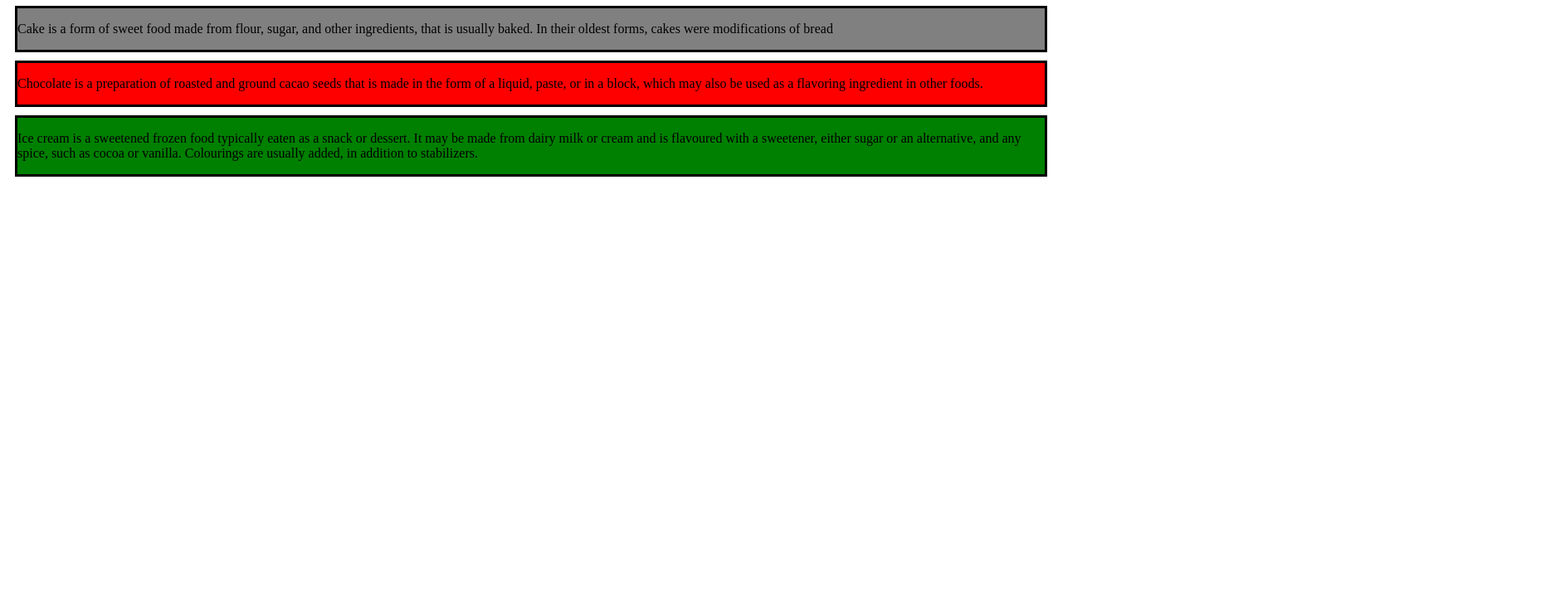
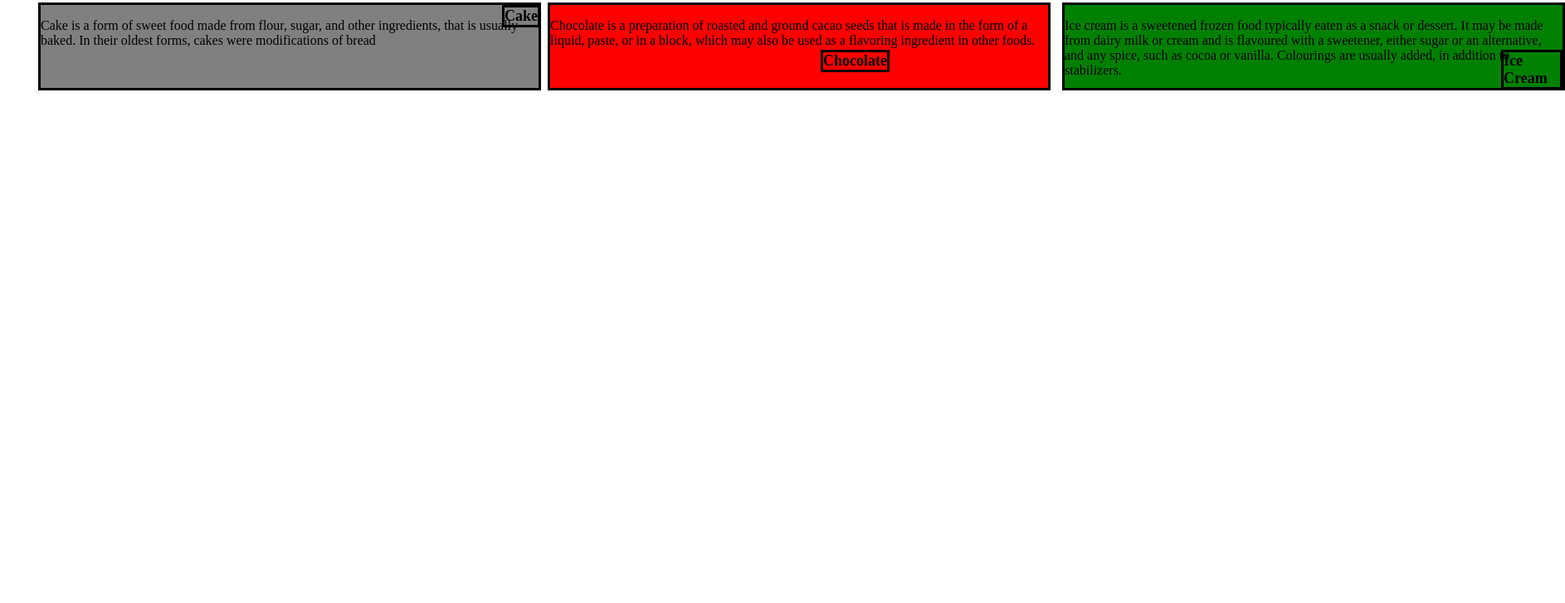
Before and after one commit to aryansh007/My_website, a plain HTML site: page module2_solution/css/first.html in a window 1280 px wide. Shown: the part 73-800 px from the top of the page at 83% size, 1886 px wide, since content can reach past the window. Drawn offline with Linux system fonts and the light colour scheme.

Commit message:
Update first.html

```diff
--- a/module2_solution/css/first.html
+++ b/module2_solution/css/first.html
@@ -13,26 +13,31 @@
   }
   .cake{
     position: absolute;
-    top: 16px;
-    left: 26px;
+    top: -18px;
+    left: 556px;
     font-size: 18px;
     border-style: solid;
   }
   .chocolate{
     position: absolute;
-    top: 16px;
-    left: 36px;
+    top: 36px;
+    left: 326px;
     font-size: 18px;
     border-style: solid;
   }
   .ice{
     position: absolute;
-    top: 16px;
-    left: 56px;
+    top: 36px;
+    left: 526px;
     font-size: 18px;
     border-style: solid;
   }
   .class2{
+    position: absolute;
+    top: 66px;
+	left:36px;
+	height:100px;
+	width:600px;
     border-style: solid;
     background-color:grey;
     margin-top: 10px;
@@ -41,6 +46,11 @@
     margin-left: 10px;
   }
   .class3{
+    position: absolute;
+    top: 66px;
+	left:650px;
+	height:100px;
+	width:600px;
     border-style: solid;
     background-color:red;
     margin-top: 10px;
@@ -49,6 +59,11 @@
     margin-left: 10px;
   }
   .class4{
+    position: absolute;
+    top: 66px;
+	left:1270px;
+	height:100px;
+	width:600px;
     border-style: solid;
     background-color:green;
     margin-top: 10px;
```
